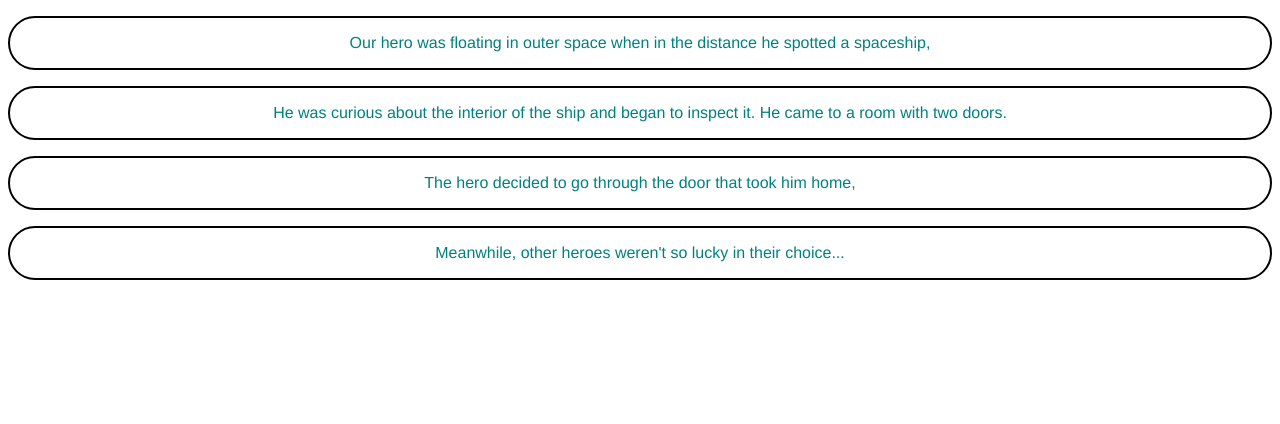
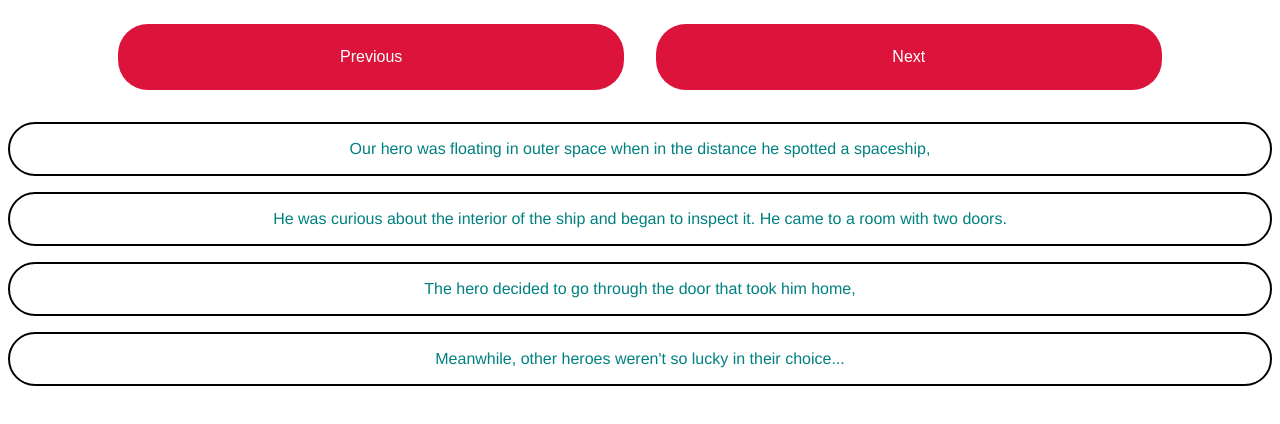
Before and after one commit to ViuCoding/Sprint-6, a Vue app: page / in a window 1280 px wide. Shown: the top 424 px of the page. Built offline with nearby package versions, Linux system fonts and the light colour scheme.

Commit message:
Moved the data() function to the correct location in Home.vue

```diff
--- a/src/App.vue
+++ b/src/App.vue
@@ -1,5 +1,5 @@
 <template>
-  <Home :history="history" />
+  <Home />
 </template>
 
 <script>
@@ -8,12 +8,6 @@ import Home from "./components/Home.vue";
 export default {
   name: "Sprint-6",
   components: { Home },
-  data() {
-    return {
-      history: ["Our hero was floating in outer space when in the distance he spotted a spaceship,", "He was curious about the interior of the ship and began to inspect it. He came to a room with two doors.", "The hero decided to go through the door that took him home,", "Meanwhile, other heroes weren't so lucky in their choice..."],
-    };
-  },
-
   methods: {},
 };
 </script>
--- /dev/null
+++ b/src/components/Buttons.vue
@@ -0,0 +1,36 @@
+<template>
+  <div class="button-block">
+    <button @click="test">Previous</button>
+    <button @click="test">Next</button>
+  </div>
+</template>
+
+<script>
+export default {
+  name: "Buttons",
+
+  methods: {
+    test() {
+      console.log("CLICK");
+    },
+  },
+};
+</script>
+
+<style>
+.button-block {
+  text-align: center;
+}
+
+.button-block button {
+  padding: 1.5rem;
+  border-radius: 30px;
+  border: none;
+  background-color: crimson;
+  color: white;
+  font-size: 1rem;
+  cursor: crosshair;
+  width: 40%;
+  margin: 1rem;
+}
+</style>
--- a/src/components/Home.vue
+++ b/src/components/Home.vue
@@ -1,13 +1,21 @@
 <template>
-  <Scene />
+  <Buttons />
+  <Scene :history="history" />
 </template>
 
 <script>
+import Buttons from "./Buttons.vue";
 import Scene from "./Scene.vue";
 
 export default {
   name: "Home",
-  components: { Scene },
+  components: { Buttons, Scene },
   props: [],
+  data() {
+    return {
+      history: ["Our hero was floating in outer space when in the distance he spotted a spaceship,", "He was curious about the interior of the ship and began to inspect it. He came to a room with two doors.", "The hero decided to go through the door that took him home,", "Meanwhile, other heroes weren't so lucky in their choice..."],
+      currentSentence: 1,
+    };
+  },
 };
 </script>
```
Also changed, not shown: src/components/Scene.vue (line endings or trailing spaces).
